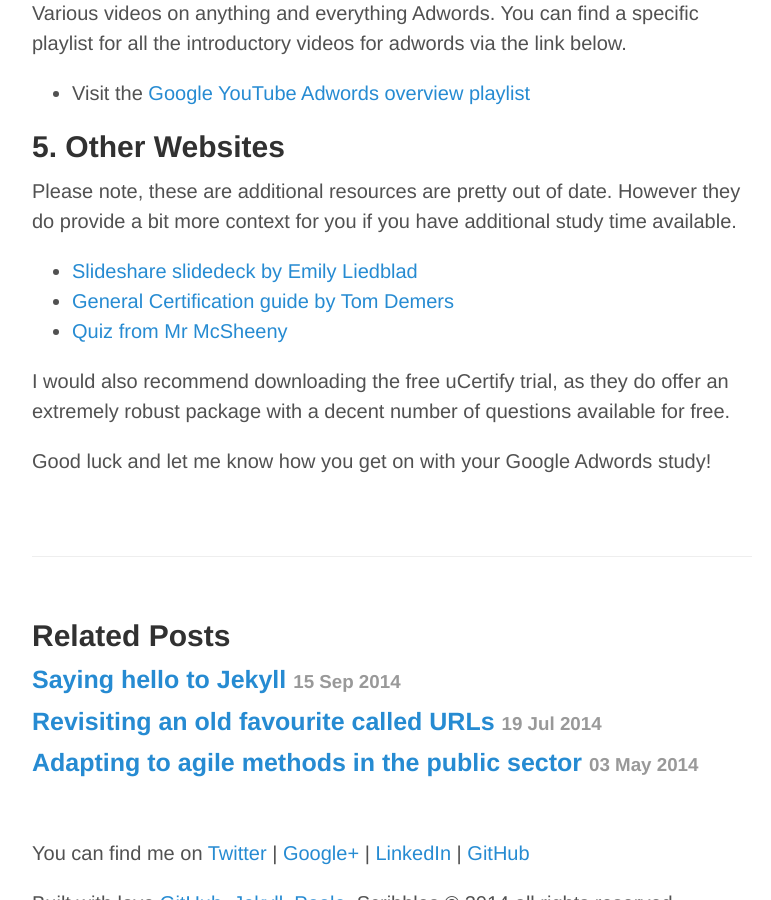
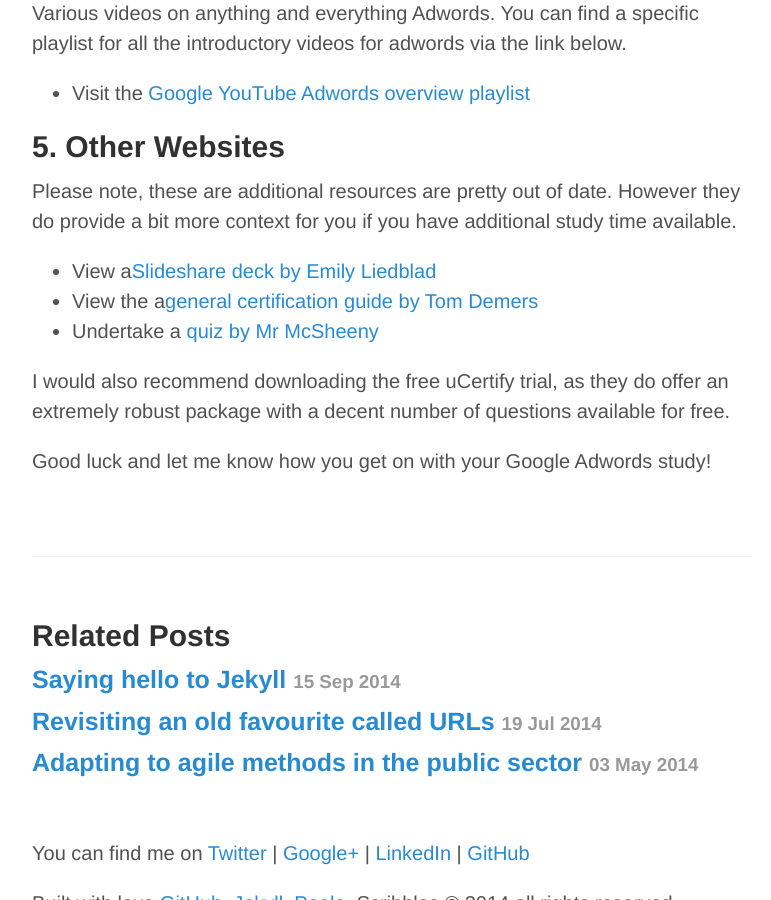
Before and after one commit to calcode/calcode.github.io, a Jekyll site: the page built from _posts/2014-01-15-google-adwords-study-guides.md, in a window 1280 px wide and 900 px high, scrolled down 2193 px. Shown: the whole window, without its empty margins (248-1019 px from the left). Built offline with Jekyll 4.4.1, drawn with Linux system fonts in a browser that asks for light colours; Markdown is read by kramdown in place of the engine named in the settings.

Commit message:
updated md

```diff
--- a/_posts/2014-01-15-google-adwords-study-guides.md
+++ b/_posts/2014-01-15-google-adwords-study-guides.md
@@ -52,9 +52,9 @@
 ##5. Other Websites
 Please note, these are additional resources are pretty out of date. However they do provide a bit more context for you if you have additional study time available.
 
-- [Slideshare slidedeck by Emily Liedblad](http://www.slideshare.net/thejargroup/google-adwords-study-guide-how-to-pass-the-adwords-test)
-- [General Certification guide by Tom Demers](http://www.wordstream.com/blog/ws/2011/02/10/adwords-certification-tips)
-- [Quiz from Mr McSheeny](http://www.quia.com/quiz/2779973.html)
+- View a[Slideshare deck by Emily Liedblad](http://www.slideshare.net/thejargroup/google-adwords-study-guide-how-to-pass-the-adwords-test)
+- View the a[general certification guide by Tom Demers](http://www.wordstream.com/blog/ws/2011/02/10/adwords-certification-tips)
+- Undertake a [quiz by Mr McSheeny](http://www.quia.com/quiz/2779973.html)
 
 I would also recommend downloading the free uCertify trial, as they do offer an extremely robust package with a decent number of questions available for free.
 
```
